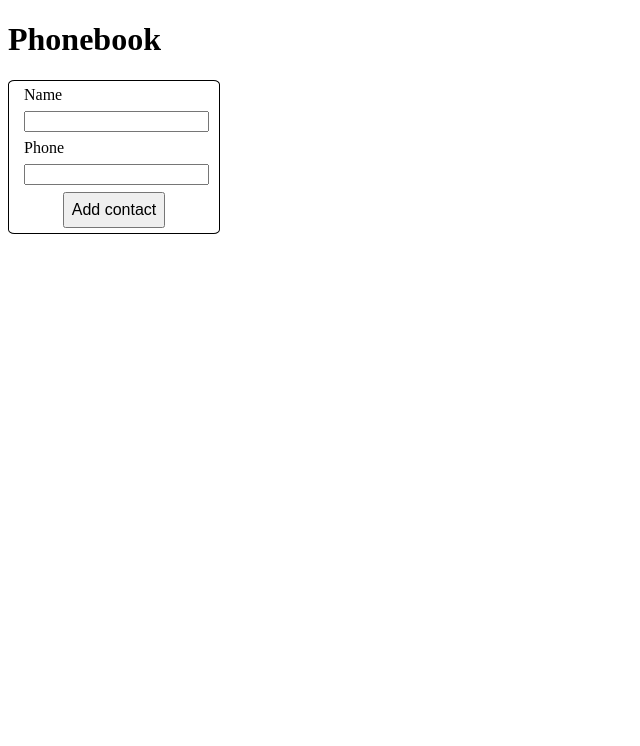
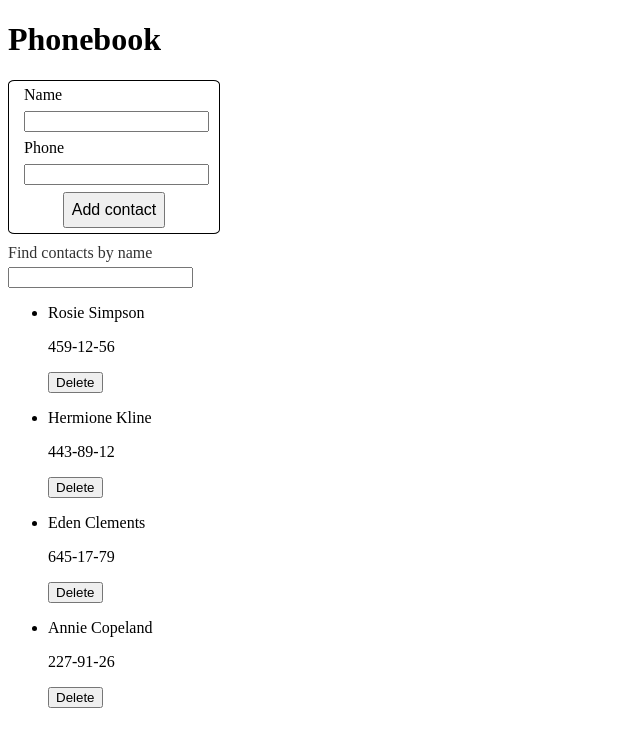
Before and after one commit to isteppanenko/goit-react-hw-03, a React (Vite) app: page / in a window 1280 px wide. Shown: the top 746 px of the page, without its empty margins (0-640 px from the left). Built offline with nearby package versions, Linux system fonts and the light colour scheme.

Commit message:
add_contacts

```diff
--- a/src/App.jsx
+++ b/src/App.jsx
@@ -1,10 +1,15 @@
 import ContactForm from './components/ContactForm/ContactForm.jsx';
+import ContactList from './components/ContactList/ContactList.jsx';
+import SearchBox from './components/SearchBox/SearchBox.jsx';
+import contactList from './assets/contactList.json';
 
 const App = () => {
   return (
     <>
       <h1>Phonebook</h1>
       <ContactForm />
+      <SearchBox />
+      <ContactList contactsList={contactList} />
     </>
   );
 };
--- a/src/components/Contact/Contact.jsx
+++ b/src/components/Contact/Contact.jsx
@@ -0,0 +1,10 @@
+const Contact = ({ contact }) => {
+  return (
+    <>
+      <p>{contact.name}</p>
+      <p>{contact.number}</p>
+    </>
+  );
+};
+
+export default Contact;
--- a/src/components/ContactList/ContactList.jsx
+++ b/src/components/ContactList/ContactList.jsx
@@ -0,0 +1,17 @@
+import Contact from '../Contact/Contact.jsx';
+
+const ContactList = ({ contactsList }) => {
+  return (
+    <ul>
+      {contactsList.map((contact) => {
+        return (
+          <li key={contact.id}>
+            <Contact contact={contact} />
+            <button>Delete</button>
+          </li>
+        );
+      })}
+    </ul>
+  );
+};
+export default ContactList;
--- a/src/components/SearchBox/SearchBox.jsx
+++ b/src/components/SearchBox/SearchBox.jsx
@@ -0,0 +1,13 @@
+import css from './SearchBox.module.css';
+const SearchBox = () => {
+  return (
+    <>
+      <div className={css.container}>
+        <p className={css.p}>Find contacts by name</p>
+        <input type="text" />
+      </div>
+    </>
+  );
+};
+
+export default SearchBox;
--- /dev/null
+++ b/src/components/SearchBox/SearchBox.module.css
@@ -0,0 +1,15 @@
+.container {
+  display: flex;
+  flex-direction: column;
+  align-items: flex-start;
+  gap: 5px;
+  width: 100%;
+  height: 100%;
+}
+.p {
+  font-size: 14px;
+  color: #333;
+  margin: 0;
+  margin-top: 10px;
+  font-size: 16px;
+}
```
